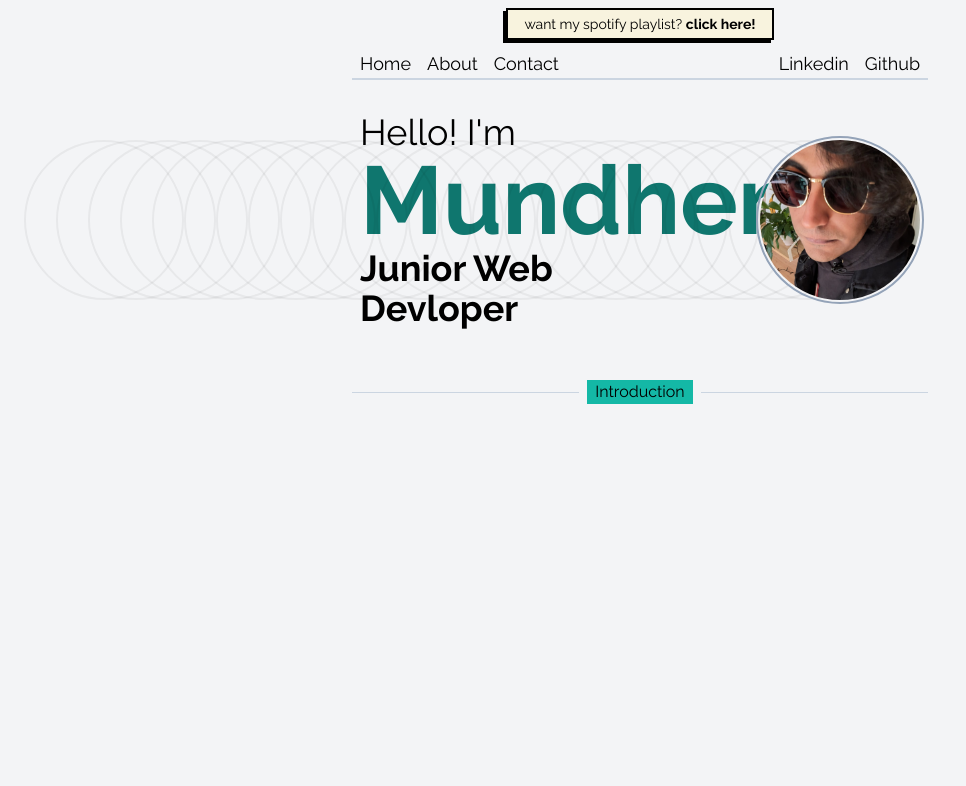
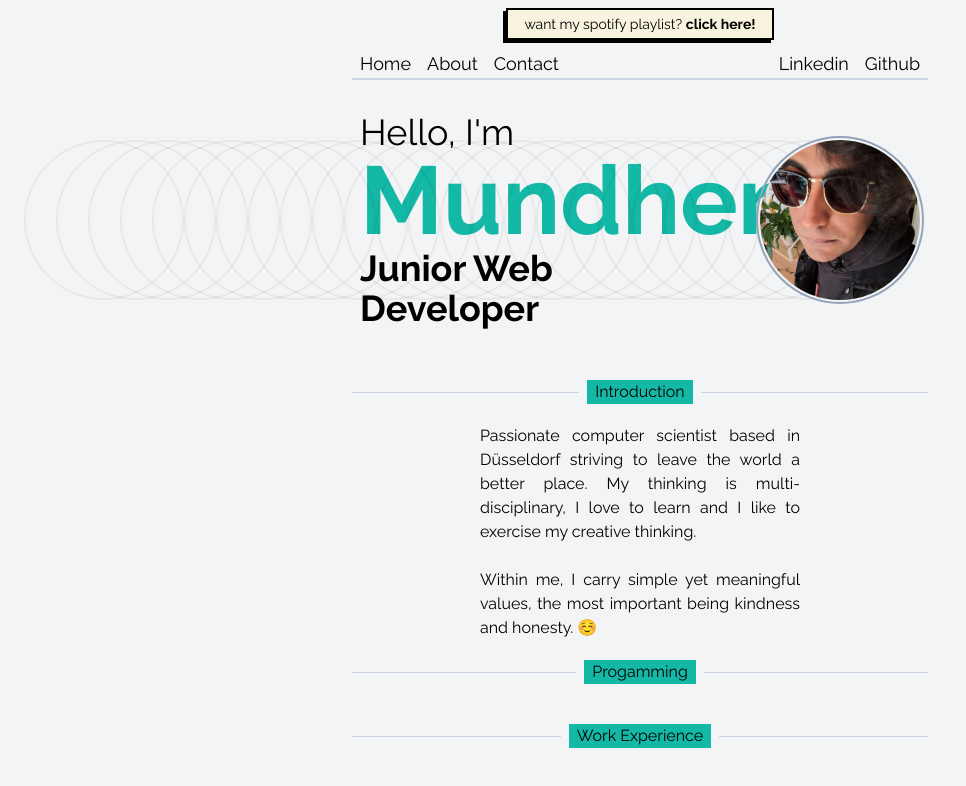
Before and after one commit to MundherAl/cv, a React (Create React App) app: page / in a window 1280 px wide. Shown: the top 786 px of the page, without its empty margins (0-966 px from the left). Built offline with nearby package versions, Linux system fonts and the light colour scheme.

Commit message:
feat: add dividers for sections

```diff
--- a/src/index.css
+++ b/src/index.css
@@ -20,10 +20,6 @@ code {
     monospace;
 }
 
-.box-shadow-green {
-  box-shadow: -3px 3px #15803d;
-}
-
 .box-shadow-black {
   box-shadow: -3px 3px black;
 }
--- a/src/pages/Home.jsx
+++ b/src/pages/Home.jsx
@@ -1,3 +1,4 @@
+import Introduction from '../sections/Introduction';
 import PreIntroduction from '../sections/PreIntroduction';
 import Layout from './Layout';
 import Divider from './components/aesthetic/Divider';
@@ -6,7 +7,13 @@ export default function Home() {
     return (
         <Layout>
             <PreIntroduction />
-            <Divider />
+            <Divider title={"Introduction"} />
+            <Introduction />
+            <Divider title={"Progamming"} />
+            <Divider title={"Work Experience"} />
+            <Divider title={"Skills & Hobbies"} />
+            <Divider title={"Extra-curricular"} />
+            <Divider title={"Contact me!"} />
         </Layout>
     );
 }
--- a/src/pages/Layout.jsx
+++ b/src/pages/Layout.jsx
@@ -1,4 +1,3 @@
-import { Link } from "react-router-dom";
 import NavigationLink from "./components/navbar/NavigationLink";
 
 export default function Layout({ children }) {
--- a/src/pages/components/aesthetic/Divider.jsx
+++ b/src/pages/components/aesthetic/Divider.jsx
@@ -2,7 +2,7 @@ export default function Divider({ title }) {
     return (
         <div className="flex flex-row h-[4em] items-center">
             <div className="flex-1 h-[1px] mr-2 bg-slate-300"></div>
-            <div className="flex-initial bg-teal-500 px-2">Introduction</div>
+            <div className="flex-initial bg-teal-500 px-2">{title}</div>
             <div className="flex-1 h-[1px] ml-2 bg-slate-300"></div>
         </div>
     )
--- a/src/pages/components/navbar/NavigationLink.jsx
+++ b/src/pages/components/navbar/NavigationLink.jsx
@@ -3,7 +3,7 @@ import { Link } from "react-router-dom";
 export default function NavigationLink({ to, text }) {
     return (
         <Link to={to} className="text-lg
-        hover:text-xl hover:text-teal-700 active:font-bold
+        hover:text-xl hover:text-teal-500 active:font-bold
         transition-all duration-[50ms]">
             {text}
         </Link>
--- /dev/null
+++ b/src/sections/Introduction.jsx
@@ -0,0 +1,13 @@
+export default function Introduction() {
+    return (
+        <div className="text-justify px-32">
+            Passionate computer scientist based in Düsseldorf striving to leave the
+            world a better place. My thinking is multi-disciplinary, I love to learn
+            and I like to exercise my creative thinking.
+            <br />
+            <br />
+            Within me, I carry simple yet meaningful values, the most important being kindness
+            and honesty. ☺️
+        </div>
+    )
+}
--- a/src/sections/PreIntroduction.jsx
+++ b/src/sections/PreIntroduction.jsx
@@ -5,10 +5,10 @@ export default function PreIntroduction() {
     return (
         <div className="flex flex-row justify-between mx-2 py-8">
             <h1 className="w-[60%] text-4xl ">
-                Hello! I'm
-                <span className="block text-8xl text-teal-700 font-bold">Mundher.</span>
+                Hello, I'm
+                <span className="block text-8xl text-teal-500 font-bold">Mundher!</span>
                 <h2 className="flex flex-col text-4xl font-bold ">
-                    <span className="">Junior Web Devloper</span>
+                    <span className="">Junior Web Developer</span>
                 </h2>
             </h1>
             <div className="flex w-[40%] items-center justify-end">
```
